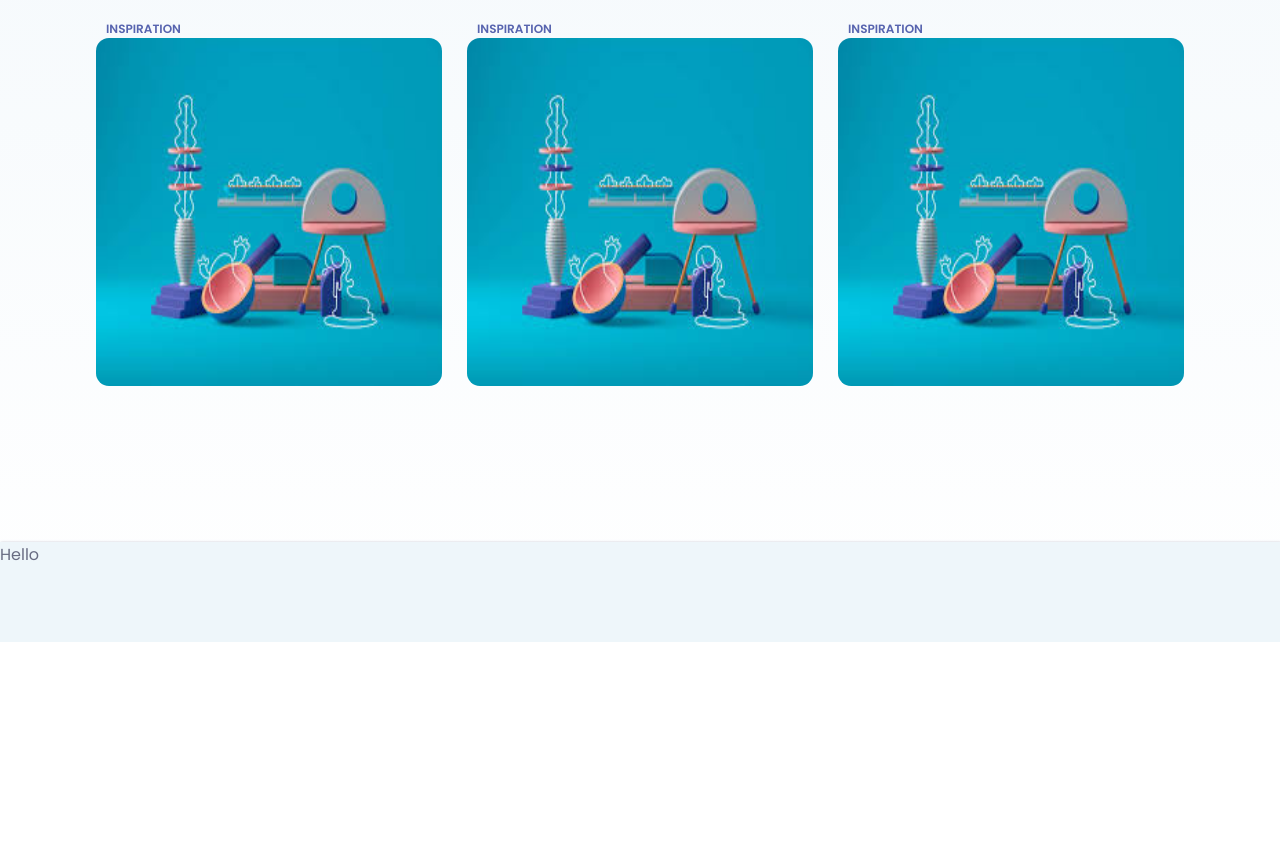
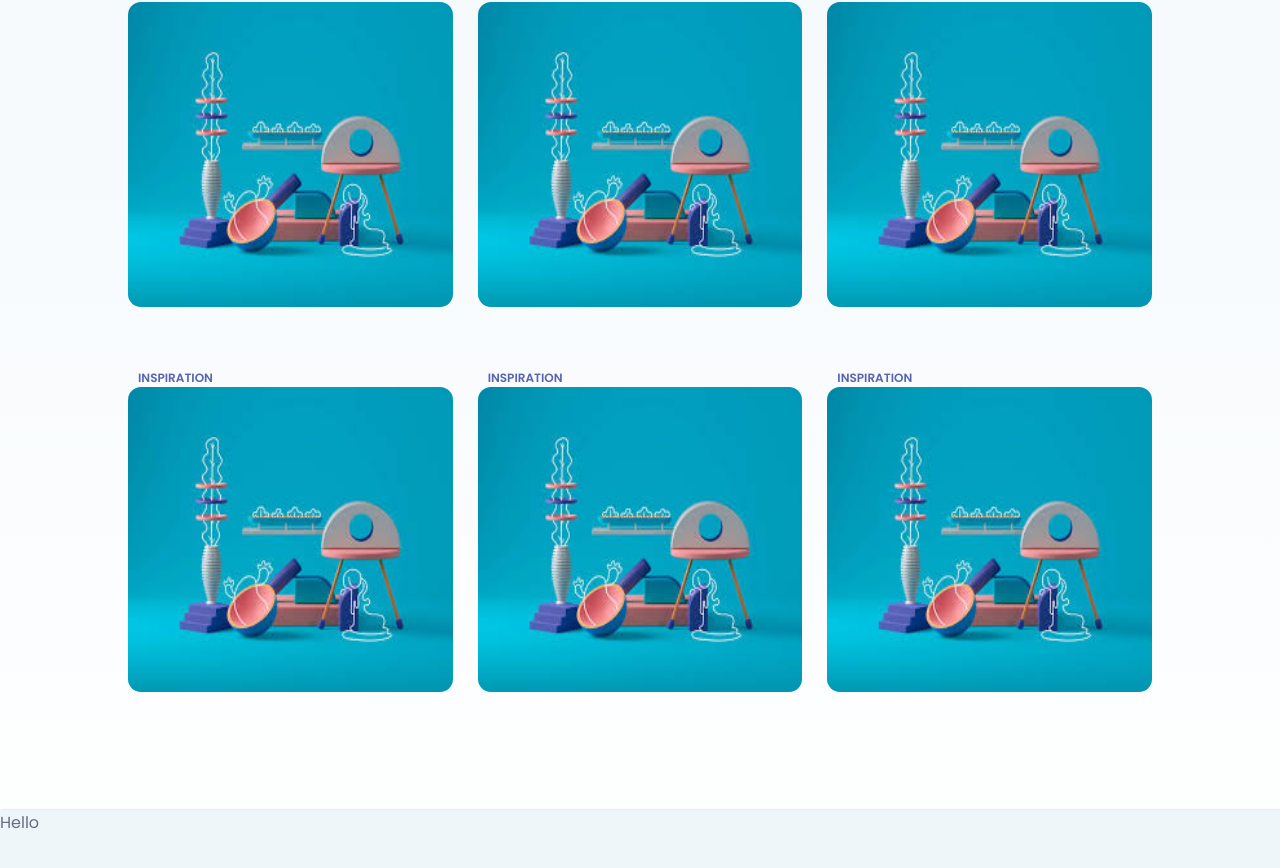
Before and after one commit to aprillialee/3-c, a Next.js app: page / in a window 1280 px wide. Shown: the part 692-1560 px from the top of the page. Before the commit the page ends 1334 px from the top, so only its background shows below. Built offline with nearby package versions, Linux system fonts and the light colour scheme.

Commit message:
moved NavBar & Footer to be on every page. Added Tool selection to home page

```diff
--- a/components/homepage/home-cards/HeadlineCard.js
+++ b/components/homepage/home-cards/HeadlineCard.js
@@ -33,7 +33,7 @@ img{
 const Category = styled.div`
 grid-area: 3 / 1 / 4 / 2;
 color: #5764AF;
-padding-left: 12px;
+padding-left: 18px;
 padding-top: 15px;
 align-self: end;
 font-size: 12px;
@@ -50,7 +50,7 @@ color: #4F5576;
 font-size: 12px;
 justify-self: flex-end;
 padding-top: 15px;
-padding-right: 12px;
+padding-right: 18px;
 font-weight: 500;
 
 @media (max-width: 768px){
@@ -62,8 +62,8 @@ const Title = styled.div`
 grid-area: 4 / 1 / 5 / 3;
 font-size: 28px;
 font-weight: 500;
-padding-left: 12px;
-padding-right: 12px;
+padding-left: 18px;
+padding-right: 18px;
 
 @media (max-width: 768px){
   font-size: 15px;
@@ -72,8 +72,8 @@ padding-right: 12px;
 
 const Subtitle = styled.div`
  grid-area: 5 / 1 / 6 / 3;
-padding-left: 12px;
-padding-right: 12px;
+padding-left: 18px;
+padding-right: 18px;
 font-size: 14px;
 
 @media (max-width: 768px){
--- a/components/homepage/home-cards/MediumCard.js
+++ b/components/homepage/home-cards/MediumCard.js
@@ -17,6 +17,7 @@ height: 100%;
 display: grid;
 grid-template-columns: repeat(2, 1fr) repeat(3, 0);
 grid-template-rows: 0.1fr 1fr repeat(2, 0);
+padding-bottom: 25px;
 `
 
 const Category = styled.div`
--- a/components/homepage/layout/HomeLayout.js
+++ b/components/homepage/layout/HomeLayout.js
@@ -28,18 +28,27 @@ function HomeLayout() {
     <Item7>
       <MediumCard/>
     </Item7>
+    <Item8>
+      <MediumCard/>
+      </Item8>
+    <Item9>
+      <MediumCard/>
+    </Item9>
+    <Item10>
+      <MediumCard/>
+    </Item10>
   </HomeLayoutStyled>
   )
 }
 
 const HomeLayoutStyled = styled.div`
-width: 85%;
-height: auto !important;
+width: 80%;
+height: auto;
 margin: 0 auto -100px;
 margin-top: 25px;
 display: grid;
   grid-template-columns: repeat(6, 1fr);
-  grid-template-rows: repeat(5, 1fr);
+  grid-template-rows: repeat(8, 1fr);
   grid-column-gap: 25px;
   grid-row-gap: 25px;
 
@@ -73,7 +82,6 @@ height: 100%;
 border-bottom: 0.1px solid #EAEAEA;
 grid-area: 2 / 5 / 3 / 7;
 `
-
 const Item4 = styled.div`
 width: 100%;
 height: 100%;
@@ -96,4 +104,20 @@ height: 100%;
 grid-area: 4 / 5 / 6 / 7;
 `
 
+const Item8 = styled.div`
+width: 100%;
+height: 100%;
+grid-area: 6 / 1 / 8 / 3;
+`
+const Item9 = styled.div`
+width: 100%;
+height: 100%;
+grid-area: 6 / 3 / 8 / 5;
+`
+const Item10 = styled.div`
+width: 100%;
+height: 100%;
+grid-area: 6 / 5 / 8 / 7;
+`
+
 export default HomeLayout;
--- a/components/primitives/Footer/Footer.js
+++ b/components/primitives/Footer/Footer.js
@@ -12,7 +12,6 @@ background: #EEF6FA;
 box-shadow: 0.5px 0.5px 2.5px;
 height: 100px;
 width: 100%;
-margin-top: 20%;
 
 @media (max-width: 768px){
   margin-top: 30%;
--- a/components/primitives/NavBar/MenuOptions.js
+++ b/components/primitives/NavBar/MenuOptions.js
@@ -23,7 +23,7 @@ padding-right: 25px;
 font-size: 14px;
 height: 20px;
 align-self: center;
-font-weight: 400;
+font-weight: 600;
 }
 
 
--- a/pages/_app.js
+++ b/pages/_app.js
@@ -1,7 +1,14 @@
 import '../styles/globals.css'
 
+import NavBar from "../components/primitives/NavBar/NavBar"
+import Footer from "../components/primitives/Footer/Footer"
+
 function MyApp({ Component, pageProps }) {
-  return <Component {...pageProps} />
+  return <>
+  <NavBar/>
+  <Component {...pageProps} />
+  <Footer/>
+  </>
 }
 
 export default MyApp
--- a/pages/index.js
+++ b/pages/index.js
@@ -1,6 +1,5 @@
 import Head from 'next/head'
 
-import NavBar from "../components/primitives/NavBar/NavBar"
 import HomeLayout from "../components/homepage/layout/HomeLayout"
 import Footer from "../components/primitives/Footer/Footer"
 
@@ -11,9 +10,7 @@ export default function Home() {
         <title>Create Next App</title>
         <link rel="icon" href="/favicon.ico" />
       </Head>
-      <NavBar/>
       <HomeLayout/>
-      <Footer/>
     </>
   )
 }
```
